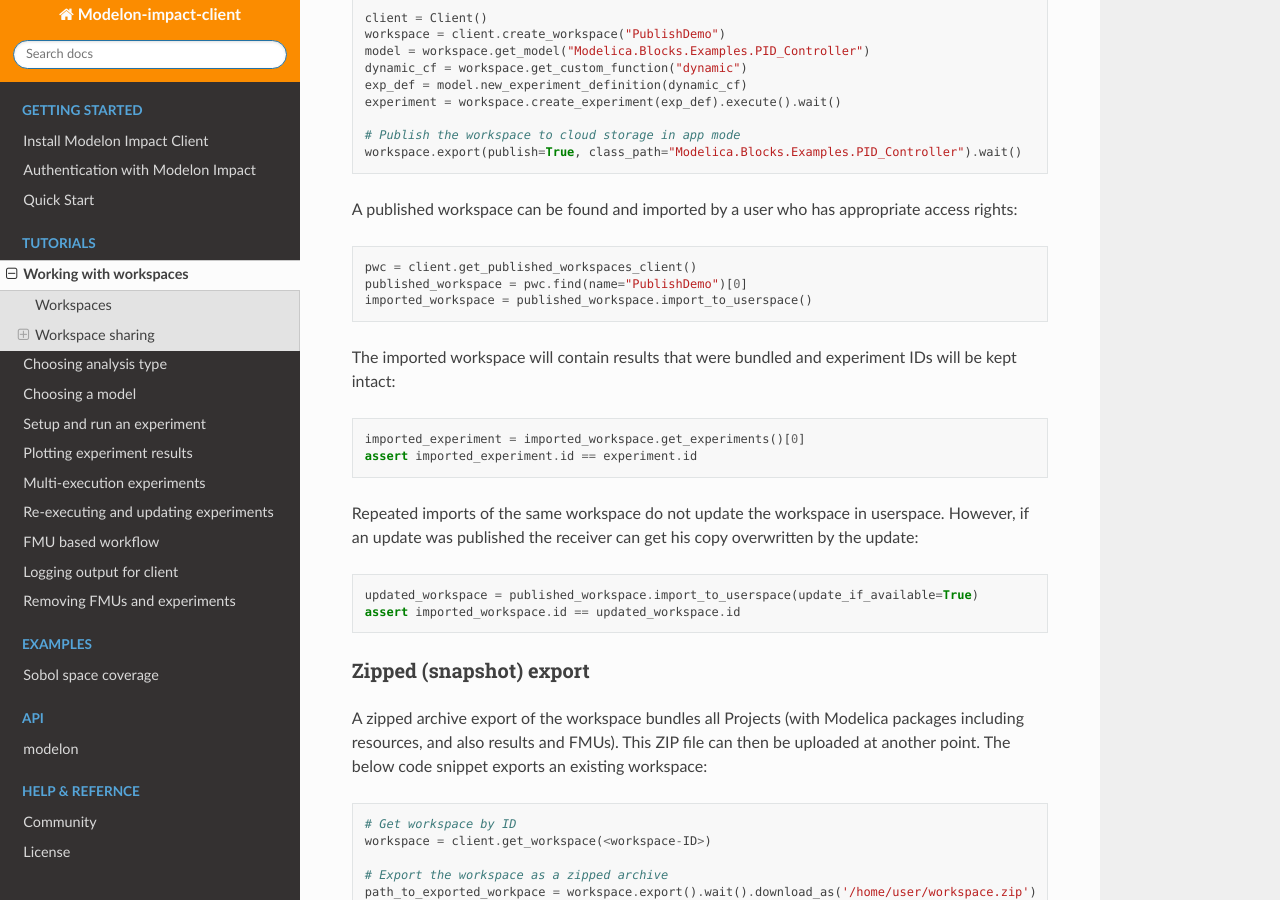
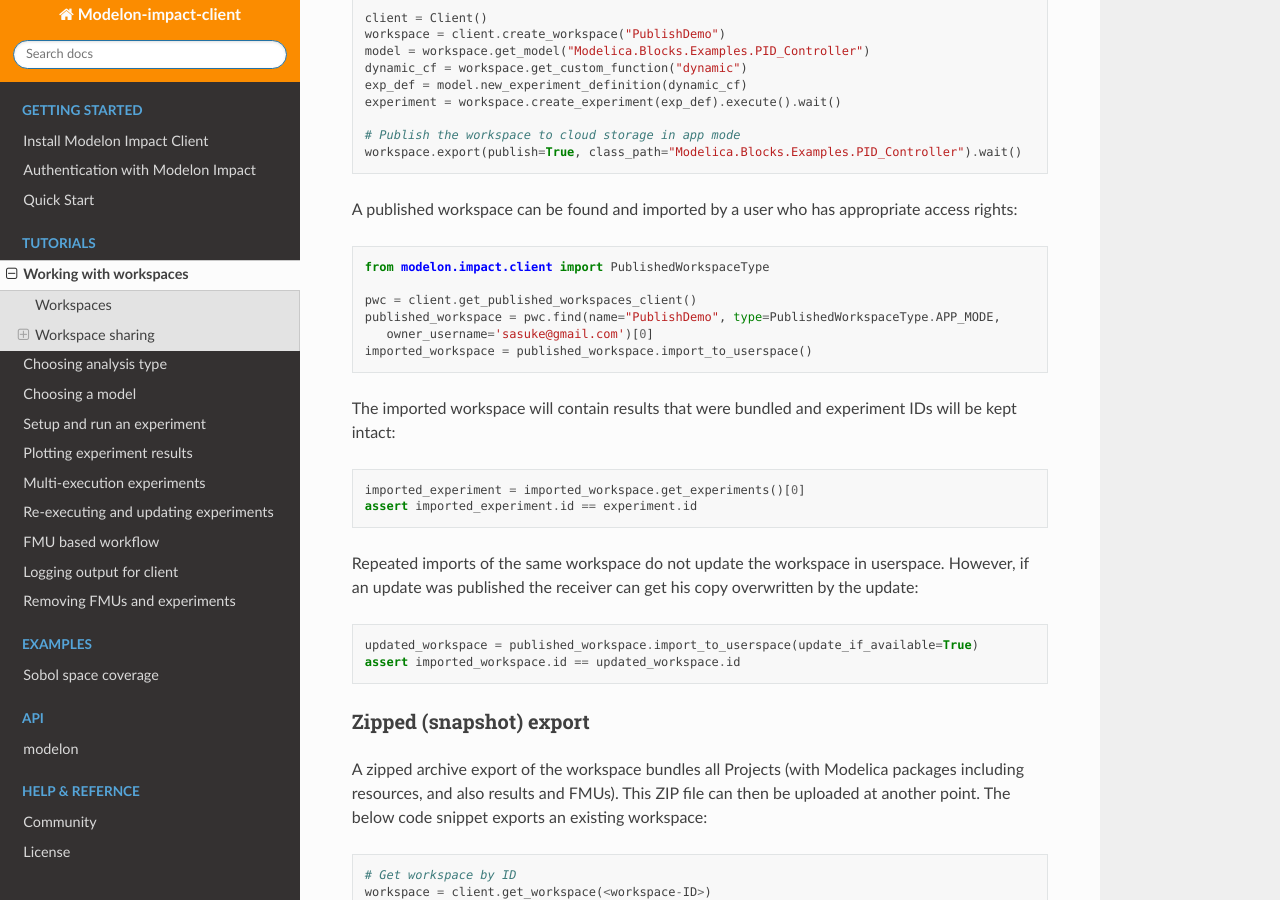
Before and after one commit to modelon-community/impact-client-python, a Sphinx documentation site: the page built from docs/source/working_with_workspaces.rst, in a window 1280 px wide and 900 px high, scrolled down 1976 px. Built offline with Sphinx 7.4.7 and the Read the Docs theme 2.0.0, drawn with Linux system fonts in a browser that asks for light colours.

Commit message:
fix: added PublishedWorkspaceType enum to __init__.py for easy import and update docs

```diff
--- a/docs/source/working_with_workspaces.rst
+++ b/docs/source/working_with_workspaces.rst
@@ -89,8 +89,11 @@ results and FMUs. Publishing specifying a model will publish an app mode workspa
 
 A published workspace can be found and imported by a user who has appropriate access rights::
 
+   from modelon.impact.client import PublishedWorkspaceType
+
    pwc = client.get_published_workspaces_client()
-   published_workspace = pwc.find(name="PublishDemo")[0]
+   published_workspace = pwc.find(name="PublishDemo", type=PublishedWorkspaceType.APP_MODE,
+      owner_username='sasuke@gmail.com')[0]
    imported_workspace = published_workspace.import_to_userspace()
 
 The imported workspace will contain results that were bundled and experiment IDs will be kept intact::
```
Also changed, not shown: 1 other file.
